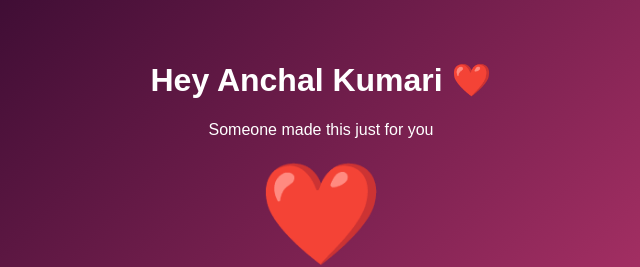
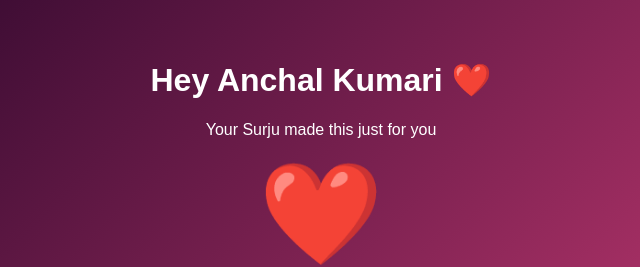
Before and after one commit to surajhotkar/Surprise, a plain HTML site: page index.html in a window 1280 px wide. Shown: the top 267 px of the page, 319-959 px from the left. Drawn offline with Linux system fonts and the light colour scheme.

Commit message:
Update personalized message in index.html

```diff
--- a/index.html
+++ b/index.html
@@ -77,7 +77,7 @@ body{
 
 <div class="page" id="intro">
     <h1>Hey Anchal Kumari ❤️</h1>
-    <p>Someone made this just for you</p>
+    <p>Your Surju made this just for you</p>
     <div class="heart" onclick="startPuzzle()">❤️</div>
     <p>Tap to heart</p>
 </div>
```
